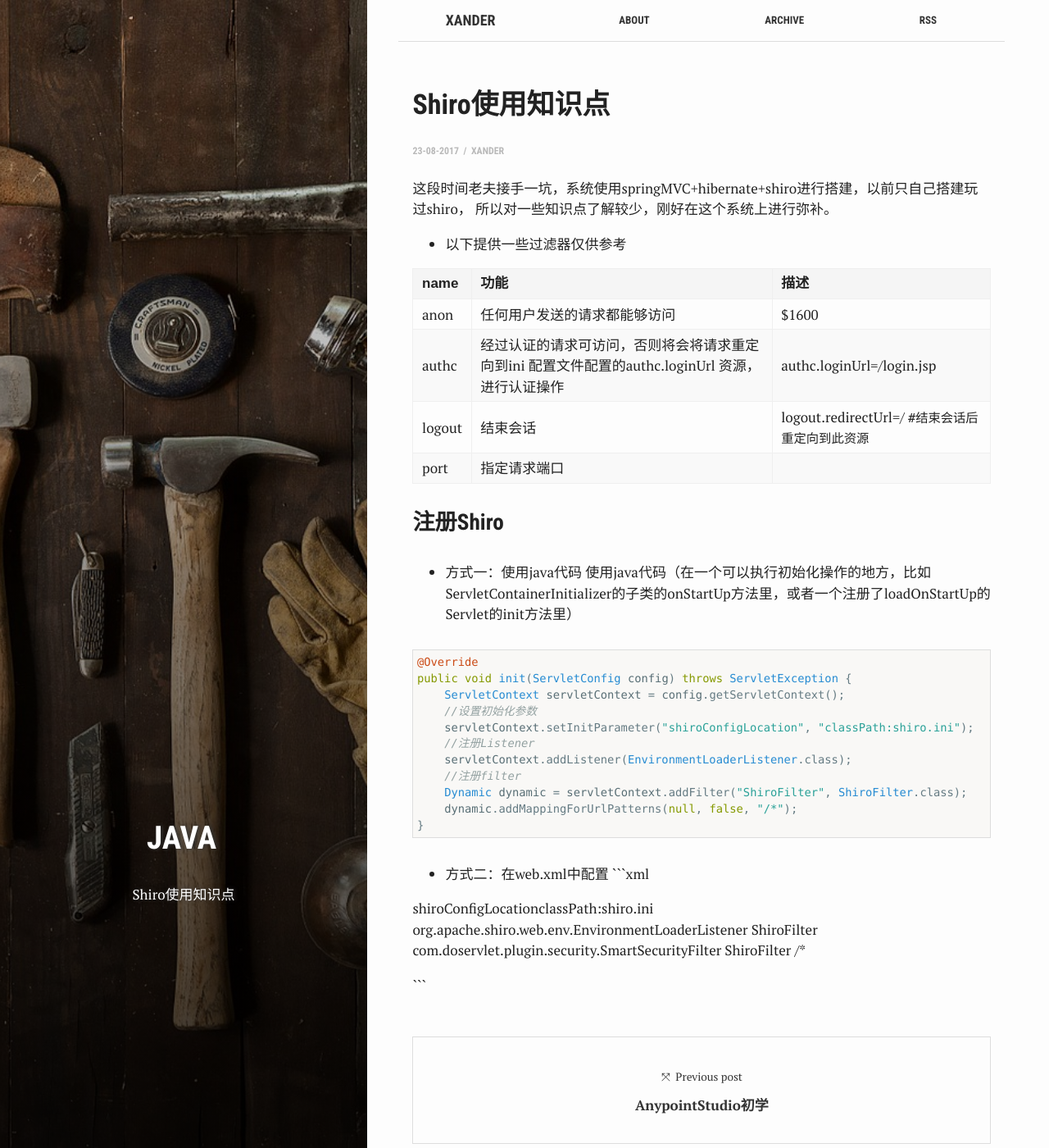
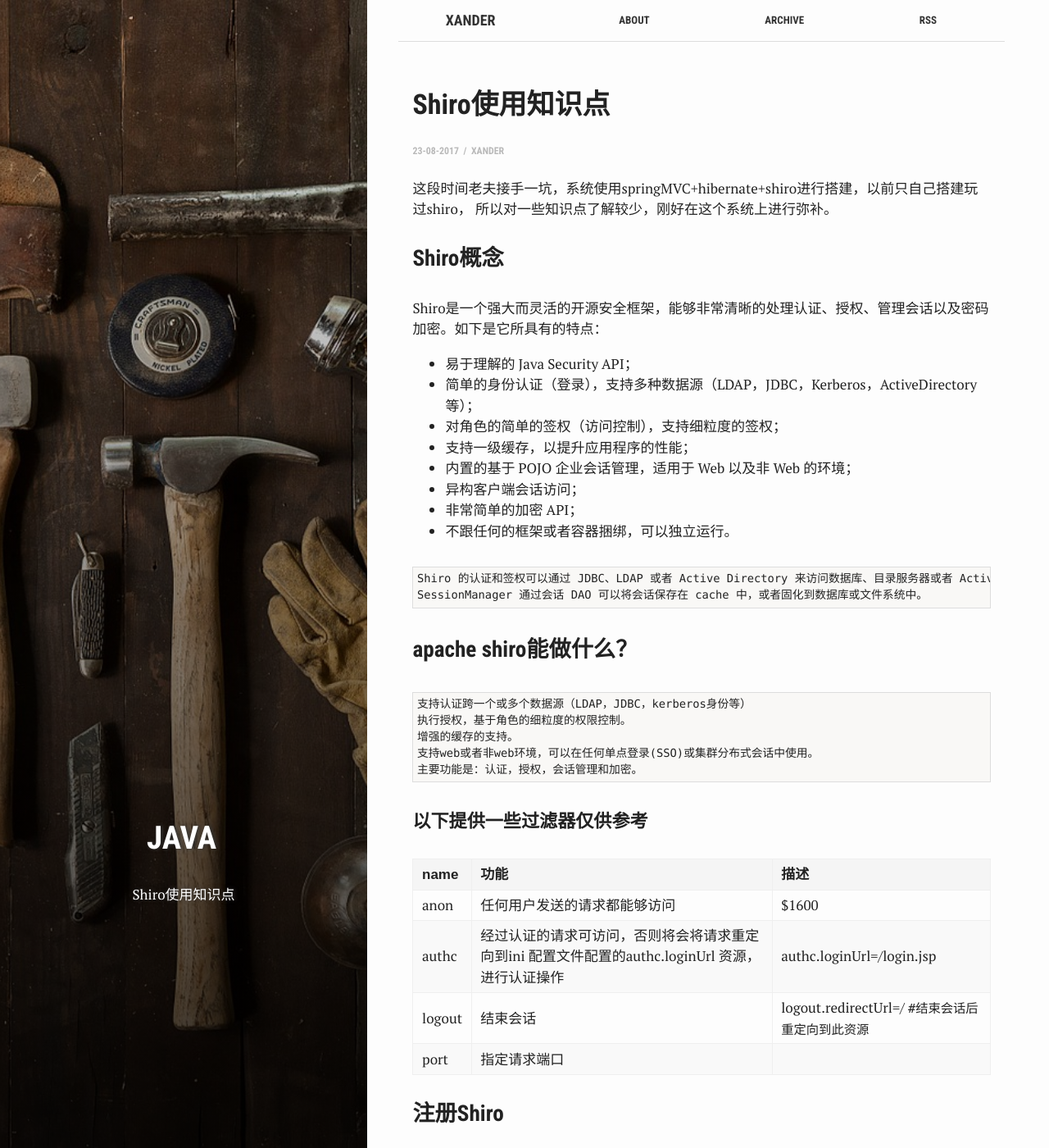
Before and after one commit to yyxiao/yyxiao.github.io, a Jekyll site: the page built from _posts/2017-08-23-Shiro使用知识点.md, in a window 1280 px wide and 1400 px high. Shown: the whole window at 82% size. Built offline with Jekyll 4.4.1, drawn with Linux system fonts in a browser that asks for light colours.

Commit message:
update modify

````diff
--- a/_posts/2017-08-23-Shiro使用知识点.md
+++ b/_posts/2017-08-23-Shiro使用知识点.md
@@ -13,7 +13,33 @@
 这段时间老夫接手一坑，系统使用springMVC+hibernate+shiro进行搭建，以前只自己搭建玩过shiro，
 所以对一些知识点了解较少，刚好在这个系统上进行弥补。
 
-* 以下提供一些过滤器仅供参考
+### Shiro概念
+
+Shiro是一个强大而灵活的开源安全框架，能够非常清晰的处理认证、授权、管理会话以及密码加密。如下是它所具有的特点：
+* 易于理解的 Java Security API；
+* 简单的身份认证（登录），支持多种数据源（LDAP，JDBC，Kerberos，ActiveDirectory 等）；
+* 对角色的简单的签权（访问控制），支持细粒度的签权；
+* 支持一级缓存，以提升应用程序的性能；
+* 内置的基于 POJO 企业会话管理，适用于 Web 以及非 Web 的环境；
+* 异构客户端会话访问；
+* 非常简单的加密 API；
+* 不跟任何的框架或者容器捆绑，可以独立运行。
+
+```text
+Shiro 的认证和签权可以通过 JDBC、LDAP 或者 Active Directory 来访问数据库、目录服务器或者 Active Directory 中的人员以及认证 / 签权信息。
+SessionManager 通过会话 DAO 可以将会话保存在 cache 中，或者固化到数据库或文件系统中。
+```
+
+### apache shiro能做什么？
+```text
+支持认证跨一个或多个数据源（LDAP，JDBC，kerberos身份等）
+执行授权，基于角色的细粒度的权限控制。
+增强的缓存的支持。
+支持web或者非web环境，可以在任何单点登录(SSO)或集群分布式会话中使用。
+主要功能是：认证，授权，会话管理和加密。
+```
+
+#### 以下提供一些过滤器仅供参考
 
  name| 功能| 描述
  -----|-----| -----
````
